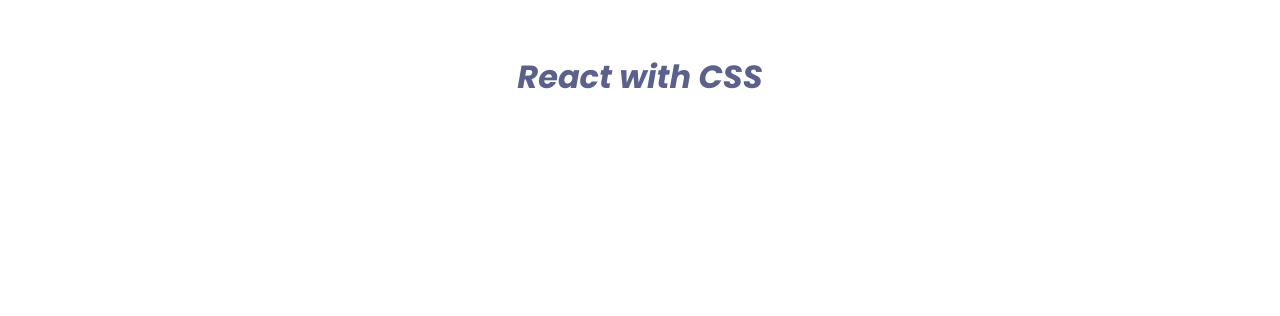
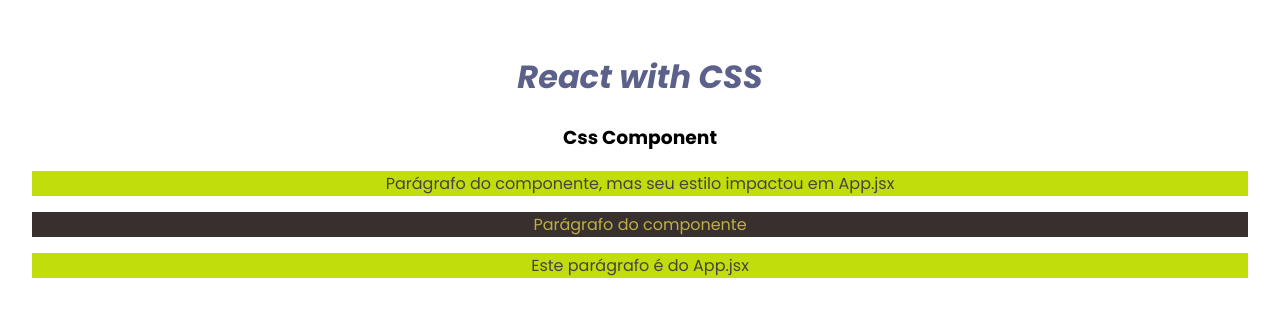
Before and after one commit to uadson/vuejs-course, a React (Vite) app in the folder code/css/: page / in a window 1280 px wide. Shown: the top 316 px of the page. Built offline with nearby package versions, Linux system fonts and the light colour scheme.

Commit message:
feat: css de componente

```diff
--- a/code/css/src/App.jsx
+++ b/code/css/src/App.jsx
@@ -1,10 +1,19 @@
+// Styles
 import './App.css'
+
+// Components
+import CssComponent from './components/CssComponent'
+
 
 function App() {
 
   return (
-    <div className='root'>
+    <div>
       <h1>React with CSS</h1>
+
+      {/** Css de Component */}
+      <CssComponent />
+      <p>Este parágrafo é do App.jsx</p>
     </div>
   )
 }
--- /dev/null
+++ b/code/css/src/components/CssComponent.css
@@ -0,0 +1,13 @@
+/* esse estilo impactou no estilo do arquivo principal App.jsx*/
+p {
+    color: #4a4341;
+    background-color: #c1dd0c;
+}
+
+/* para que o estilo não impacte em outros
+componentes é importante realizar a identificação por nome de classes*/
+
+.css-component {
+    color: #bfae48;
+    background-color: #38302e;
+}
--- /dev/null
+++ b/code/css/src/components/CssComponent.jsx
@@ -0,0 +1,13 @@
+import './CssComponent.css'
+
+const CssComponent = () => {
+  return (
+    <div>
+        <h3>Css Component</h3>
+        <p>Parágrafo do componente, mas seu estilo impactou em App.jsx</p>
+        <p className="css-component">Parágrafo do componente</p>
+    </div>
+  )
+}
+
+export default CssComponent
```
